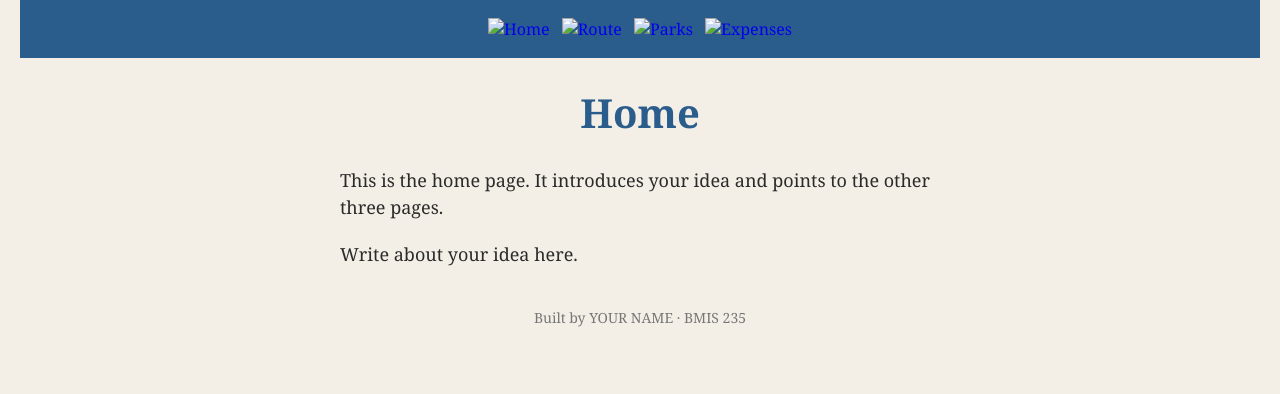
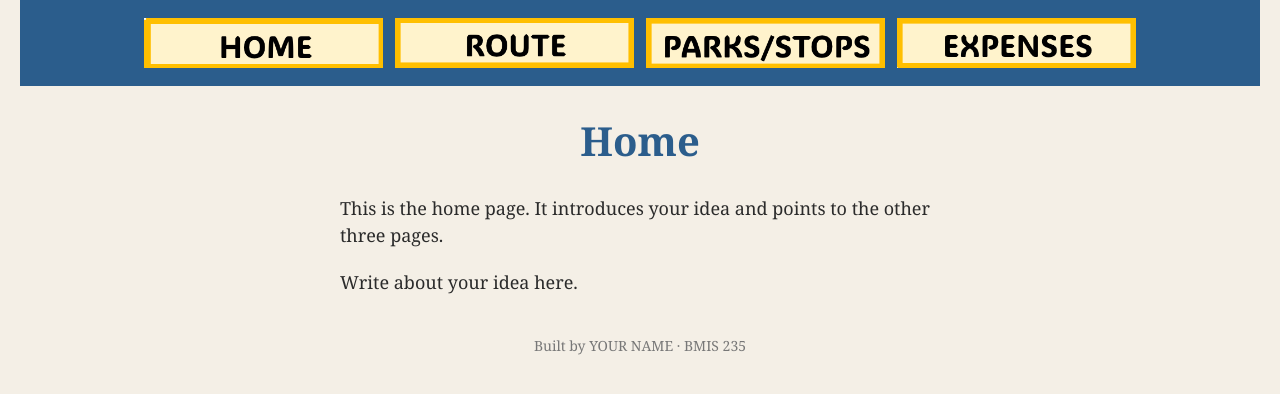
Before and after one commit to JirkNowitzki/bmis235-html-3, a plain HTML site: page index.html in a window 1280 px wide. Drawn offline with Linux system fonts and the light colour scheme.

Commit message:
Update index.html

```diff
--- a/index.html
+++ b/index.html
@@ -22,10 +22,10 @@
      other three pages, so every page has the exact same menu.
      ===================================================================== -->
 <nav>
-    <a href="index.html"><img src="Home.png" alt="Home"></a>
-    <a href="page1.html"><img src="Route.png" alt="Route"></a>
-    <a href="page2.html"><img src="Parks.png" alt="Parks"></a>
-    <a href="page3.html"><img src="Expenses.png" alt="Expenses"></a>
+    <a href="index.html"><img src="img/Home.png" alt="Home"></a>
+    <a href="page1.html"><img src="img/Route.png" alt="Route"></a>
+    <a href="page2.html"><img src="img/Parks.png" alt="Parks"></a>
+    <a href="page3.html"><img src="img/Expenses.png" alt="Expenses"></a>
 </nav>
 
 <h1>Home</h1>
```
